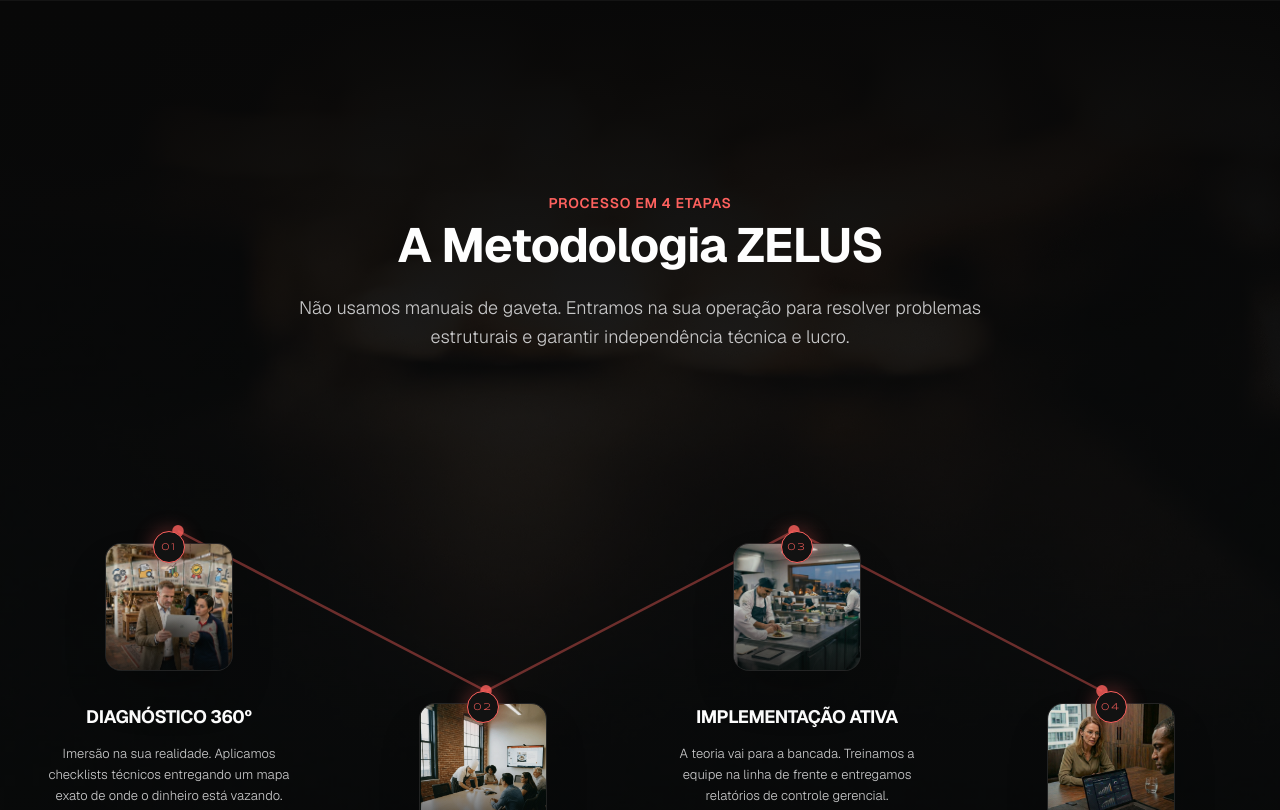
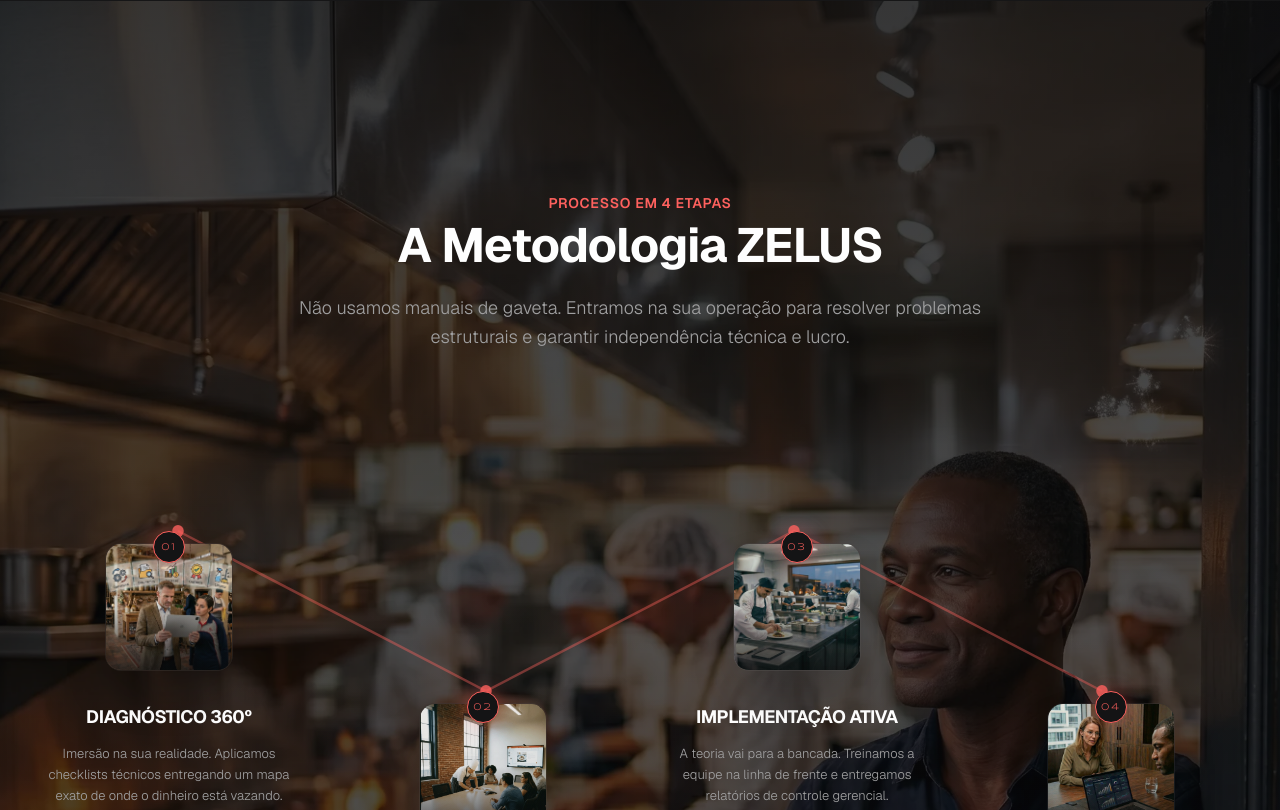
Before and after one commit to Zezolas2798/zelus-institucional, a Next.js app: page / in a window 1280 px wide. Shown: the part 2890-3700 px from the top of the page. Built offline with nearby package versions, Linux system fonts and the light colour scheme; no server answers.

Commit message:
style: refine hero, methodology and services UI

```diff
--- a/src/app/globals.css
+++ b/src/app/globals.css
@@ -5,11 +5,12 @@
 @custom-variant dark (&:is(.dark *));
 
 :root {
-  --background: #080808;
+  --background: #0a0a0b;
   --foreground: #FEFEFE;
   --brand: #FE615E;
-  --surface: #121212;
-  --text-muted: #C8C8C9;
+  --surface: #141415;
+  --text-muted: #A0A0A1;
+  --brand-glow: rgba(254, 97, 94, 0.03);
 
   --card: #121212;
   --card-foreground: #FEFEFE;
@@ -25,8 +26,8 @@
   --accent-foreground: #FEFEFE;
   --destructive: #ef4444;
   --destructive-foreground: #FEFEFE;
-  --border: rgba(255, 255, 255, 0.1);
-  --input: rgba(255, 255, 255, 0.1);
+  --border: rgba(255, 255, 255, 0.05);
+  --input: rgba(255, 255, 255, 0.05);
   --ring: #FE615E;
   --radius: 0.5rem;
 
@@ -162,8 +163,19 @@
 
   .glass-mobile-fix {
     @media (max-width: 768px) {
-      background-color: rgba(255, 255, 255, 0.08) !important;
+      background-color: rgba(255, 255, 255, 0.05) !important;
       backdrop-filter: blur(20px) !important;
     }
   }
+
+  .ambient-glow {
+    position: absolute;
+    width: 60vw;
+    height: 60vw;
+    background: radial-gradient(circle, var(--brand-glow) 0%, transparent 70%);
+    border-radius: 50%;
+    pointer-events: none;
+    z-index: 0;
+    filter: blur(80px);
+  }
 }
--- a/src/components/sections/Hero.tsx
+++ b/src/components/sections/Hero.tsx
@@ -36,7 +36,7 @@
             Consultoria estratégica em segurança de alimentos e gestão financeira
           </span>
 
-          <h1 className="text-2xl sm:text-3xl md:text-5xl lg:text-6xl font-normal text-foreground/80 tracking-tight mb-8 leading-tight drop-shadow-lg">
+          <h1 className="text-2xl sm:text-3xl md:text-5xl lg:text-6xl font-normal text-foreground/80 tracking-tight mb-8 leading-tight">
             O lucro do seu negócio se constrói com
           </h1>
 
@@ -50,7 +50,7 @@
                 className="object-contain brightness-0 invert"
               />
             </div>
-            <span className="font-branding text-4xl sm:text-5xl md:text-7xl lg:text-8xl text-foreground font-bold tracking-[0.2em] uppercase leading-none drop-shadow-2xl">
+            <span className="font-branding text-4xl sm:text-5xl md:text-7xl lg:text-8xl text-foreground font-bold tracking-[0.2em] uppercase leading-none">
               ZELUS
             </span>
           </div>
@@ -61,7 +61,7 @@
             transition={{ duration: 0.8, delay: 0.6 }}
             className="flex flex-col sm:flex-row justify-center gap-6"
           >
-            <LeadButton className="px-12 py-4 bg-brand text-[#050505] font-bold rounded-full hover:bg-[#ff7a77] transition-all duration-300 shadow-xl shadow-brand/20 hover:scale-105">
+            <LeadButton className="px-12 py-4 bg-brand text-[#050505] font-bold rounded-full hover:bg-[#ff7a77] transition-all duration-300 hover:scale-105">
               Falar com especialista
             </LeadButton>
           </ScrollReveal>
--- a/src/components/sections/Metodologia.tsx
+++ b/src/components/sections/Metodologia.tsx
@@ -43,15 +43,17 @@
   return (
     <section id="metodologia" ref={containerRef} className="py-24 md:py-48 relative bg-background border-y border-white/5 overflow-hidden">
       {/* Main Background Image */}
-      <div className="absolute inset-0 z-0">
+      <div className="absolute inset-0 z-0 overflow-hidden">
+        <div className="ambient-glow top-[10%] right-[10%] opacity-20"></div>
+        <div className="ambient-glow bottom-[20%] left-[5%] opacity-15"></div>
         <Image
-          src="/elementos/Gemini_Generated_Image_cocf2mcocf2mcocf.webp"
+          src="/elementos/metodologia-bg.webp"
           alt="Zelus Methodology Background"
           fill
-          className="object-cover opacity-25"
+          className="object-cover opacity-30"
           priority
         />
-        <div className="absolute inset-0 bg-gradient-to-b from-background via-background/40 to-background"></div>
+        <div className="absolute inset-0 bg-gradient-to-b from-background/40 via-transparent to-background/40"></div>
       </div>
 
       <div className="max-w-7xl mx-auto px-6 relative z-10">
@@ -139,7 +141,7 @@
                     </span>
 
                     {/* Card Image */}
-                    <div className="relative w-40 h-40 md:w-32 md:h-32 rounded-2xl overflow-hidden border border-white/10 group-hover:border-brand transition-all duration-700 bg-surface/30 backdrop-blur-sm shadow-2xl mx-auto">
+                    <div className="relative w-40 h-40 md:w-32 md:h-32 rounded-2xl overflow-hidden border border-white/[0.05] group-hover:border-brand/50 transition-all duration-700 bg-surface/20 backdrop-blur-md shadow-2xl mx-auto">
                       <Image
                         src={step.image}
                         alt={step.title}
--- a/src/components/sections/Services.tsx
+++ b/src/components/sections/Services.tsx
@@ -127,7 +127,8 @@
 
   return (
     <section id="servicos" className="py-20 md:py-32 relative bg-background overflow-hidden">
-      <div className="absolute top-0 right-0 w-[500px] h-[500px] bg-brand opacity-[0.02] rounded-full blur-[120px] pointer-events-none"></div>
+      <div className="ambient-glow -top-[20%] -left-[10%] opacity-40"></div>
+      <div className="ambient-glow -bottom-[10%] -right-[10%] opacity-20"></div>
 
       <div className="max-w-7xl mx-auto px-6 relative z-10">
         <div className="mb-16 text-center md:text-left">
@@ -167,9 +168,9 @@
               viewport={{ once: true }}
               transition={{ delay: idx * 0.05 }}
               onClick={() => handleServiceClick(service)}
-              className={`group relative aspect-[3/2] rounded-2xl overflow-hidden shadow-xl transition-all duration-500 hover:-translate-y-1 border ${
-                activeService?.title === service.title ? 'border-brand ring-2 ring-brand/20' : 'border-white/10'
-              } hover:border-brand/40 bg-surface cursor-pointer min-w-[78vw] md:min-w-0`}
+              className={`group relative aspect-[3/2] rounded-2xl overflow-hidden shadow-2xl transition-all duration-500 hover:-translate-y-1 border ${
+                activeService?.title === service.title ? 'border-brand ring-4 ring-brand/5' : 'border-white/[0.03]'
+              } hover:border-brand/30 bg-surface/40 backdrop-blur-sm cursor-pointer min-w-[78vw] md:min-w-0`}
             >
               <Image
                 src={service.image}
```
Also changed, not shown: public/elementos/metodologia-bg.webp (added).
